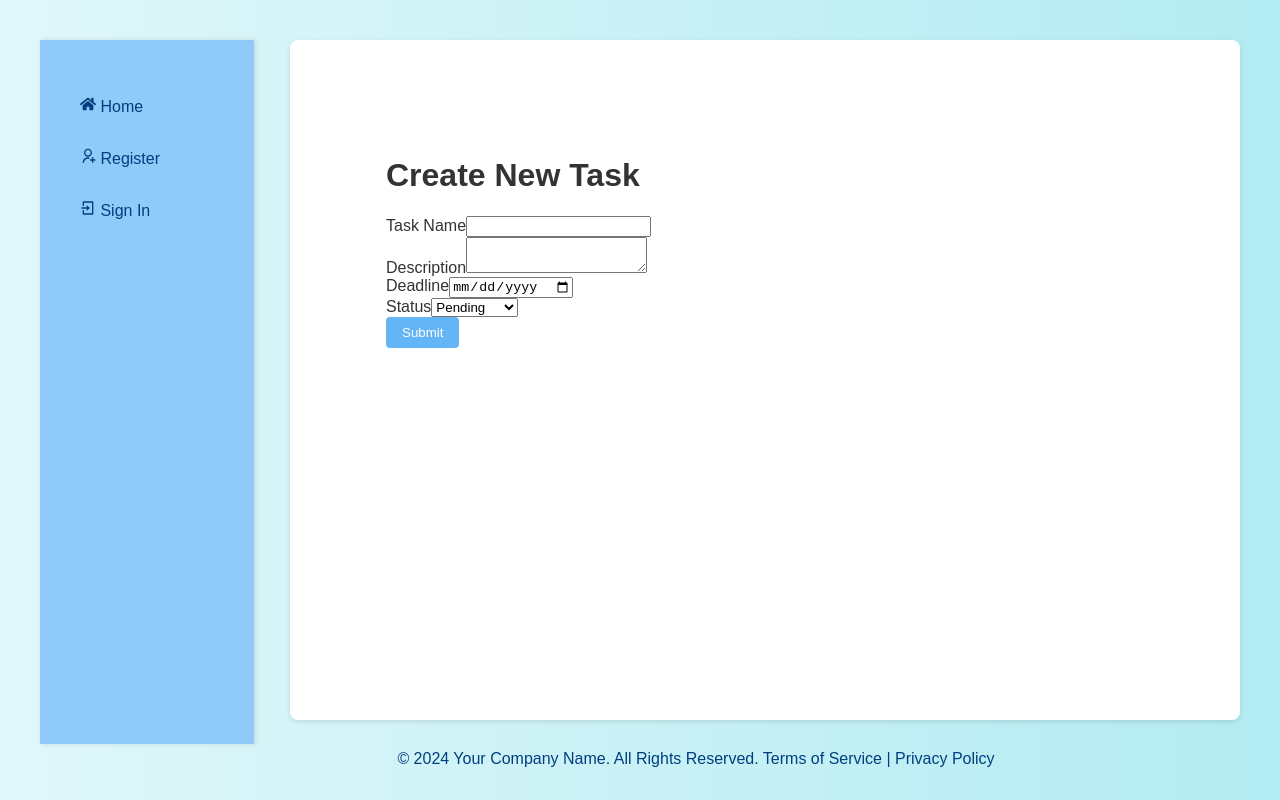
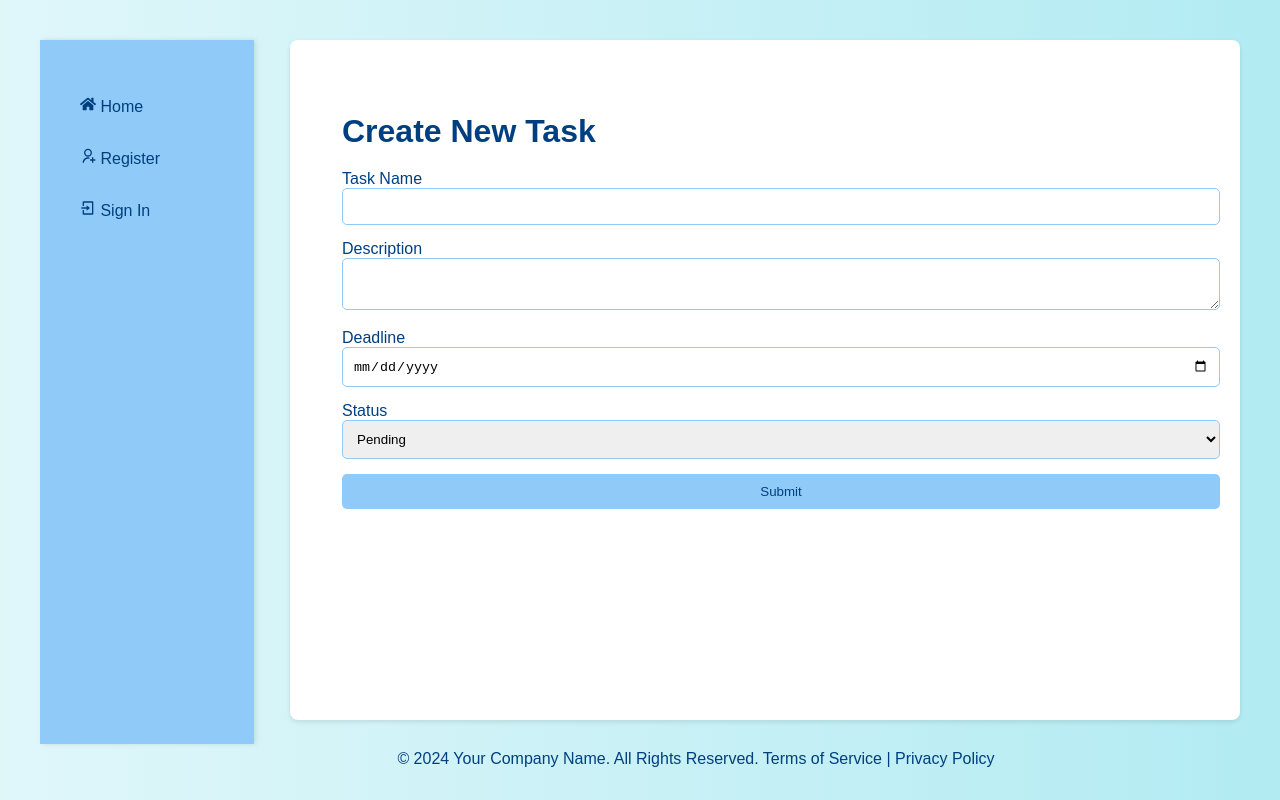
Before and after one commit to ayahae79/Focus-Board-Frontend, a React (Vite) app: page /tasks/new in a window 1280 px wide. Built offline with nearby package versions, Linux system fonts and the light colour scheme; no server answers.

Commit message:
some styling

```diff
--- a/src/App.css
+++ b/src/App.css
@@ -54,11 +54,12 @@ nav li {
 /* Main Content Styles */
 main {
   margin-left: 250px;
-  padding: 6rem;
+  padding: 2rem 0 0 2rem;
   flex-grow: 1;
   background-color: #ffffff;
   box-shadow: 0 2px 5px rgba(0, 0, 0, 0.1);
   border-radius: 8px;
+  overflow-y: auto; /* Scroll if content overflows */
 }
 
 /* Button Styles */
--- a/src/components/NewTask.jsx
+++ b/src/components/NewTask.jsx
@@ -1,6 +1,7 @@
 import React, { useState } from "react"
 import axios from "axios"
 import { useNavigate } from "react-router-dom"
+import styles from "../css/task.module.css"
 
 const BASE_URL = "http://localhost:3000" // Ensure this is the correct base URL for your API
 
@@ -59,38 +60,61 @@ const NewTask = ({ user }) => {
   }
 
   return (
-    <div>
-      <h1>Create New Task</h1>
-      <form onSubmit={handleSubmit}>
-        <div>
-          <label htmlFor="name">Task Name</label>
-          <input type="text" name="name" value={name} onChange={handleChange} />
+    <div className={styles.newTaskContainer}>
+      <h1 className={styles.newTaskTitle}>Create New Task</h1>
+      <form onSubmit={handleSubmit} className={styles.newTaskForm}>
+        <div className={styles.formGroup}>
+          <label htmlFor="name" className={styles.formLabel}>
+            Task Name
+          </label>
+          <input
+            type="text"
+            name="name"
+            value={name}
+            onChange={handleChange}
+            className={styles.formInput}
+          />
         </div>
-        <div>
-          <label htmlFor="description">Description</label>
+        <div className={styles.formGroup}>
+          <label htmlFor="description" className={styles.formLabel}>
+            Description
+          </label>
           <textarea
             name="description"
             value={description}
             onChange={handleChange}
+            className={styles.formInput}
           />
         </div>
-        <div>
-          <label htmlFor="deadline">Deadline</label>
+        <div className={styles.formGroup}>
+          <label htmlFor="deadline" className={styles.formLabel}>
+            Deadline
+          </label>
           <input
             type="date"
             name="deadline"
             value={deadline}
             onChange={handleChange}
+            className={styles.formInput}
           />
         </div>
-        <div>
-          <label htmlFor="status">Status</label>
-          <select name="status" value={status} onChange={handleChange}>
+        <div className={styles.formGroup}>
+          <label htmlFor="status" className={styles.formLabel}>
+            Status
+          </label>
+          <select
+            name="status"
+            value={status}
+            onChange={handleChange}
+            className={styles.formSelect}
+          >
             <option value="Pending">Pending</option>
             <option value="Completed">Completed</option>
           </select>
         </div>
-        <button type="submit">Submit</button>
+        <button type="submit" className={styles.submitButton}>
+          Submit
+        </button>
       </form>
     </div>
   )
--- a/src/components/TaskCard.jsx
+++ b/src/components/TaskCard.jsx
@@ -1,14 +1,19 @@
 import React from "react"
 import { Link } from "react-router-dom"
+import styles from "../css/task.module.css" // Import your CSS module
 
 const TaskCard = ({ task }) => {
   return (
-    <div className="task-card">
+    <div className={styles.taskCard}>
+      {" "}
+      {/* Apply styles from the CSS module */}
       <h3>{task.name}</h3>
       <p>
         <strong>Status:</strong> {task.status}
       </p>
-      <Link to={`/tasks/${task._id}`} className="view-details-button">
+      <Link to={`/tasks/${task._id}`} className={styles.viewDetailsButton}>
+        {" "}
+        {/* Use module styles */}
         View Details
       </Link>
     </div>
--- /dev/null
+++ b/src/css/task.module.css
@@ -0,0 +1,105 @@
+.tasklistTitle {
+  color: #003f7f; /* Title color */
+  margin-bottom: 20px; /* Space below the title */
+}
+
+.newTaskButton {
+  padding: 10px 30px;
+  max-width: max-content;
+  background-color: #90caf9;
+  color: #003f7f;
+  text-decoration: none;
+  border-radius: 5px;
+  margin-bottom: 20px;
+  transition: background-color 0.3s;
+}
+
+.newTaskButton:hover {
+  background-color: #81d4fa;
+}
+
+.tasks {
+  display: flex;
+  flex-wrap: wrap;
+  margin-top: 30px;
+  justify-content: flex-start;
+}
+
+.taskCard {
+  width: 300px;
+  background-color: #ffffff;
+  border: 1px solid #90caf9;
+  border-radius: 8px;
+  padding: 16px;
+  margin: 10px;
+  box-shadow: 0 2px 5px rgba(0, 0, 0, 0.1);
+  transition: transform 0.3s;
+}
+
+.taskCard:hover {
+  transform: translateY(-2px);
+}
+
+.viewDetailsButton {
+  background-color: #90caf9;
+  color: #003f7f;
+  padding: 8px 12px;
+  border-radius: 5px;
+  text-decoration: none;
+  transition: background-color 0.3s;
+}
+
+.viewDetailsButton:hover {
+  background-color: #81d4fa;
+}
+
+.newTaskContainer {
+  padding: 20px;
+}
+
+.newTaskTitle {
+  color: #003f7f;
+  margin-bottom: 20px;
+}
+
+.newTaskForm {
+  display: flex;
+  flex-direction: column;
+}
+
+.formGroup {
+  margin-bottom: 15px;
+}
+
+.formLabel {
+  color: #003f7f;
+  margin-bottom: 5px;
+}
+
+.formInput,
+.formTextarea,
+.formSelect {
+  padding: 10px;
+  border: 1px solid #90caf9;
+  border-radius: 5px;
+  width: 100%;
+  box-sizing: border-box;
+}
+
+.formTextarea {
+  resize: vertical;
+}
+
+.submitButton {
+  padding: 10px 20px;
+  background-color: #90caf9;
+  color: #003f7f;
+  border: none;
+  border-radius: 5px;
+  cursor: pointer;
+  transition: background-color 0.3s;
+}
+
+.submitButton:hover {
+  background-color: #81d4fa;
+}
--- a/src/pages/TaskList.jsx
+++ b/src/pages/TaskList.jsx
@@ -2,6 +2,7 @@ import React, { useState, useEffect } from "react"
 import TaskCard from "../components/TaskCard"
 import axios from "axios"
 import { Link } from "react-router-dom"
+import styles from "../css/task.module.css" // Adjust the path as necessary
 
 const BASE_URL = "http://localhost:3000"
 
@@ -22,12 +23,12 @@ const TaskList = () => {
   }
 
   return (
-    <div>
-      <h1 className="tasklist-title">Task List</h1>
-      <Link to="/tasks/new" className="new-task-button">
+    <div className={styles.tasklistContainer}>
+      <h1 className={styles.tasklistTitle}>Task List</h1>
+      <Link to="/tasks/new" className={styles.newTaskButton}>
         Create New Task
       </Link>
-      <div className="tasks">
+      <div className={styles.tasks}>
         {tasks.length > 0 ? (
           tasks.map((task) => (
             <div key={task._id}>
```
